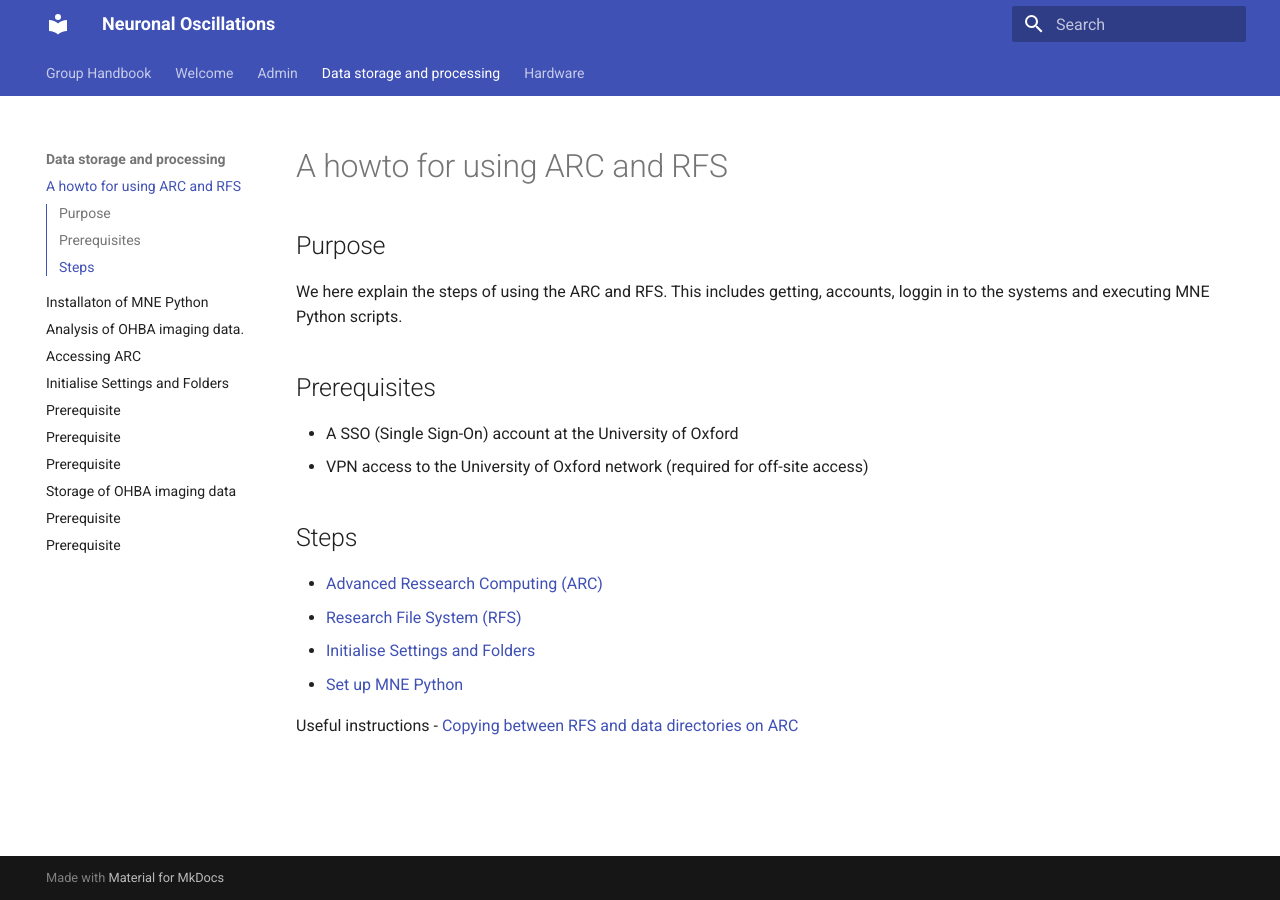
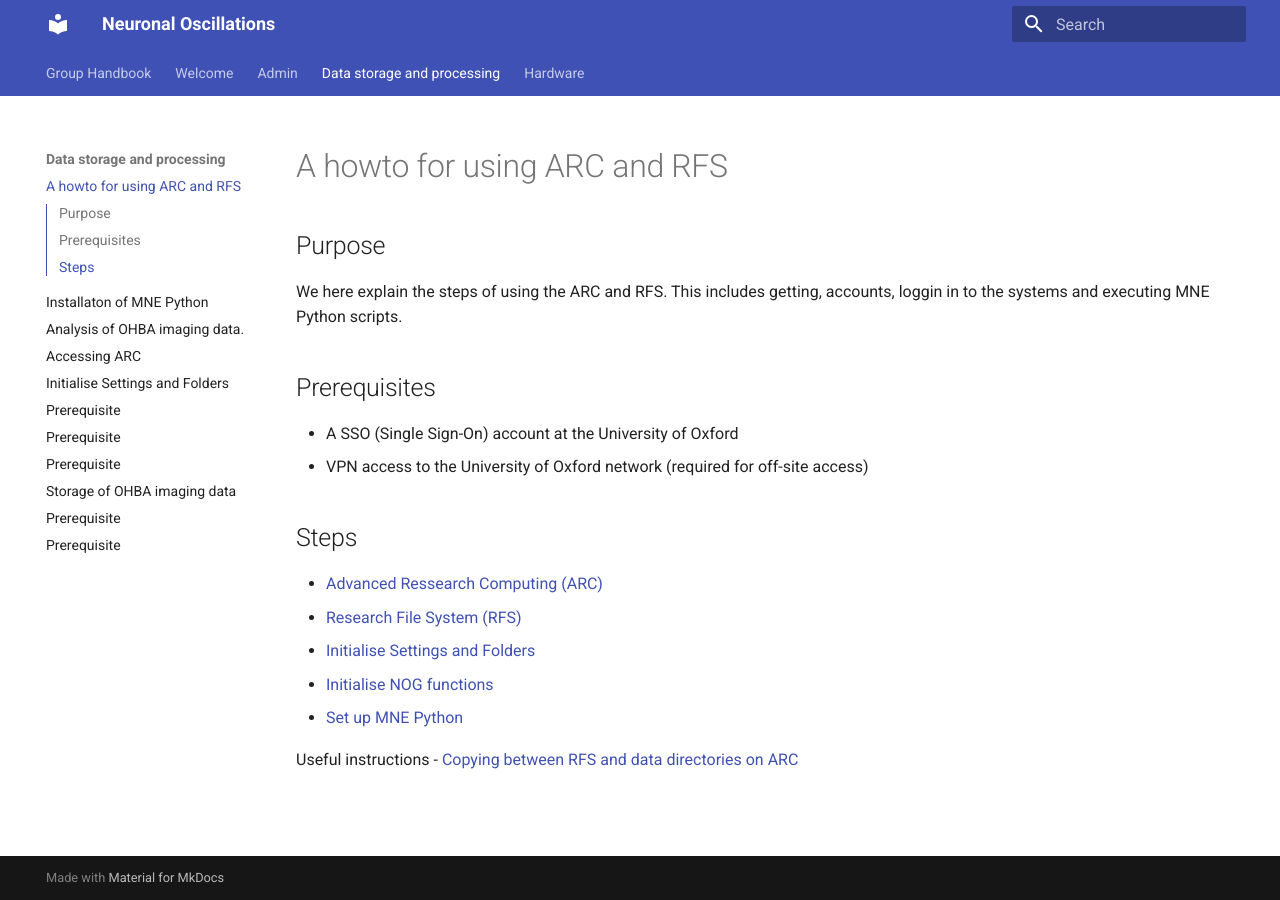
Before and after one commit to Neuronal-Oscillations/group-handbook, an MkDocs documentation site: the page built from docs/data_storage_and_processing/README.md, in a window 1280 px wide. Built offline with MkDocs 1.6.1 and Material for MkDocs 9.7.7, drawn with Linux system fonts in a browser that asks for light colours.

Commit message:
Update README.md

```diff
--- a/docs/data_storage_and_processing/README.md
+++ b/docs/data_storage_and_processing/README.md
@@ -11,6 +11,7 @@ We here explain the steps of using the ARC and RFS. This includes getting, accou
 - [Advanced Ressearch Computing (ARC)](https://github.com/Neuronal-Oscillations/group-handbook/edit/main/docs/data_storage_and_processing/accessing_ARC.md)
 - [Research File System (RFS)](https://github.com/Neuronal-Oscillations/group-handbook/blob/main/docs/data_storage_and_processing/storage.md)
 - [Initialise Settings and Folders](https://github.com/Neuronal-Oscillations/group-handbook/blob/main/docs/data_storage_and_processing/initialise.md)
+- [Initialise NOG functions](https://github.com/Neuronal-Oscillations/group-handbook/blob/main/docs/data_storage_and_processing/nog_functions.md)
 - [Set up MNE Python](https://github.com/Neuronal-Oscillations/group-handbook/blob/main/docs/data_storage_and_processing/setup_mne.md)
 
 
```
